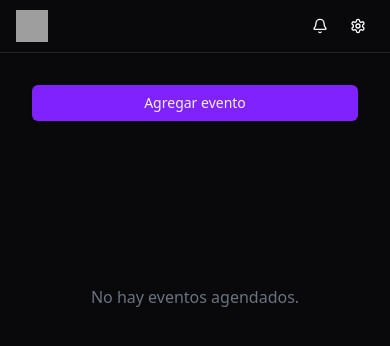
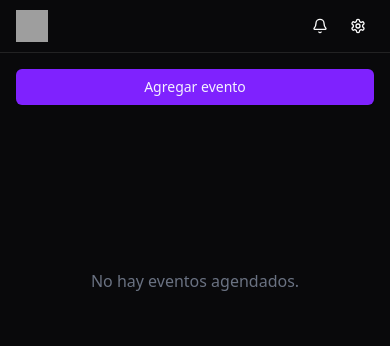
Before and after one commit to MrRedu/generic-projects, a React (Vite) app in the folder 42/countdown-to-events/: page / in a window 390 px wide. Shown: the top 346 px of the page. Built offline with nearby package versions, Linux system fonts and the light colour scheme; grey boxes are pictures that could not be loaded.

Commit message:
responsive

```diff
--- a/42/countdown-to-events/src/components/commons/templates/app-layout.tsx
+++ b/42/countdown-to-events/src/components/commons/templates/app-layout.tsx
@@ -11,7 +11,7 @@ export const AppLayout = ({ children }: AppLayoutProps) => {
     <>
       <Providers>
         <Header />
-        <main className="flex flex-col gap-4 p-8 max-w-7xl mx-auto">
+        <main className="flex flex-col gap-4 p-4 md:p-8 max-w-7xl mx-auto">
           {children}
         </main>
       </Providers>
--- a/42/countdown-to-events/src/components/commons/templates/events-layout.tsx
+++ b/42/countdown-to-events/src/components/commons/templates/events-layout.tsx
@@ -22,7 +22,7 @@ export const EventsLayout = ({ children }: EventsLayoutProps) => {
 
   return (
     <>
-      <div className="flex items-center justify-end mb-4 gap-4">
+      <div className="hidden items-center justify-end mb-4 gap-4 sm:flex">
         <Label htmlFor="grid-list">List</Label>
         <Switch
           checked={layout === layoutStyle.grid}
```
